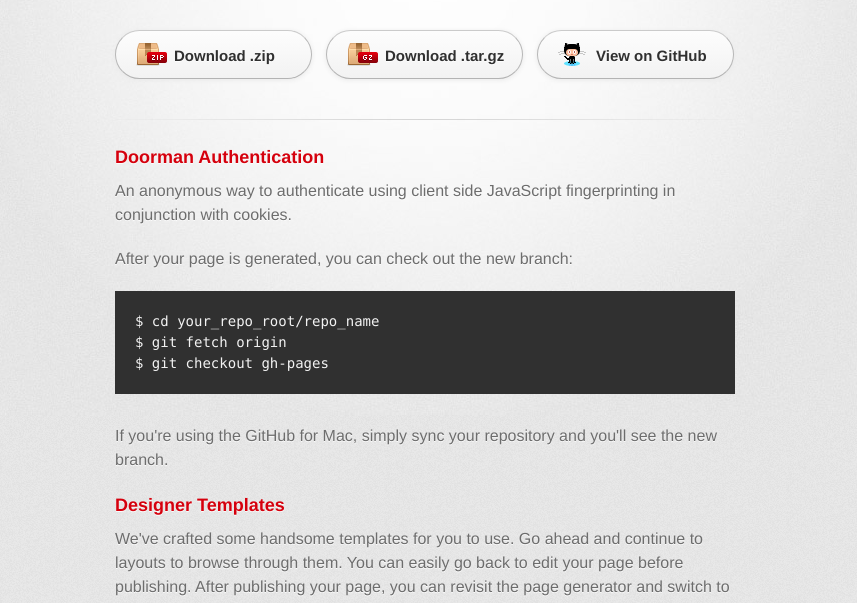
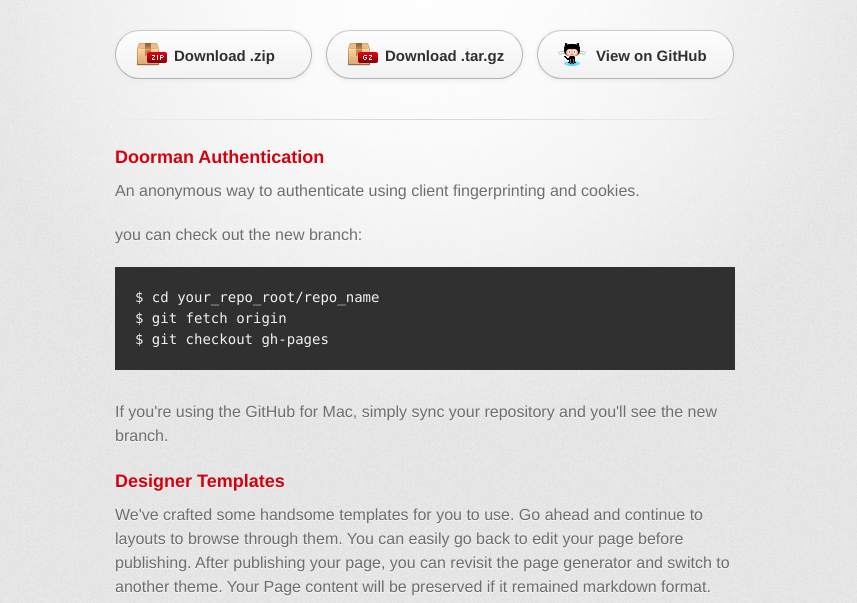
Before and after one commit to run-time/doorman, a plain HTML site: page index.html in a window 1280 px wide. Shown: the part 158-761 px from the top of the page, without its empty margins (215-1072 px from the left). Drawn offline with Linux system fonts and the light colour scheme; a web font is replaced by a local one.

```diff
--- a/index.html
+++ b/index.html
@@ -34,9 +34,9 @@
           <h3>
 <a id="doorman-authentication" class="anchor" href="#doorman-authentication" aria-hidden="true"><span class="octicon octicon-link"></span></a>Doorman Authentication</h3>
 
-<p>An anonymous way to authenticate using client side JavaScript fingerprinting in conjunction with cookies.</p>
+<p>An anonymous way to authenticate using client fingerprinting and cookies.</p>
 
-<p>After your page is generated, you can check out the new branch:</p>
+<p>you can check out the new branch:</p>
 
 <pre><code>$ cd your_repo_root/repo_name
 $ git fetch origin
```
Also changed, not shown: params.json (+1 -1 lines).
